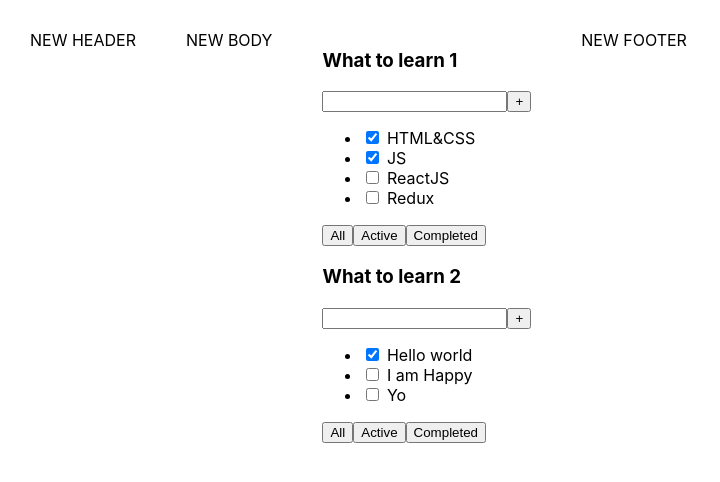
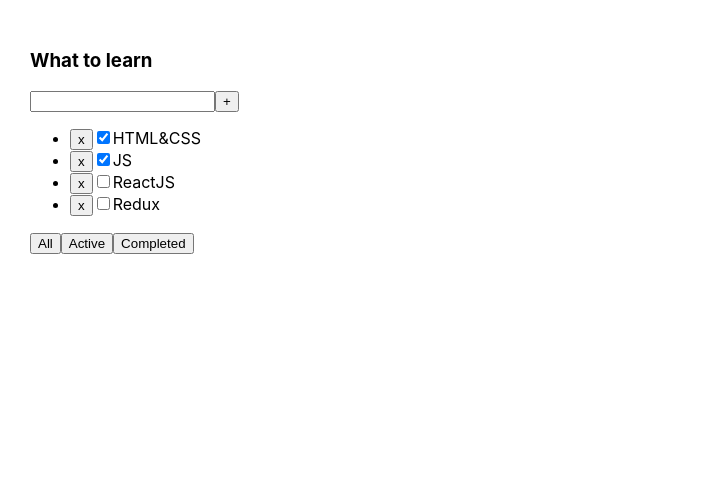
Before and after one commit to XAOC614/todolist, a React (Create React App) app: page / in a window 1280 px wide. Shown: the top 482 px of the page, without its empty margins (0-720 px from the left). Built offline with nearby package versions, Linux system fonts and the light colour scheme.

Commit message:
add buttons filter

```diff
--- a/src/App.tsx
+++ b/src/App.tsx
@@ -1,39 +1,39 @@
-import React from 'react';
+import React, {useState} from 'react';
 import './App.css';
-import {Todolist} from "./Todolist";
-import {Header} from "./site/Header";
-import {Body} from "./site/Body";
-import {Footer} from "./site/Footer";
-
+import {Todolist} from './Todolist';
 
 function App() {
-    const title1 = 'What to learn 1'
-    const title2 = 'What to learn 2'
-    const tasks1 = [
+
+    let [tasks1, setTask1] = useState([
         { id: 1, title: "HTML&CSS", isDone: true },
         { id: 2, title: "JS", isDone: true },
         { id: 3, title: "ReactJS", isDone: false },
         { id: 4, title: "Redux", isDone: false }
-    ]
-    const tasks2 = [
-        { id: 1, title: "Hello world", isDone: true },
-        { id: 2, title: "I am Happy", isDone: false },
-        { id: 3, title: "Yo", isDone: false }
-    ]
+    ])
+
+    let [filtTask, setFiltTask] = useState('ALL')
+    let tasksToDoList = tasks1
+    if(filtTask === "Completed"){
+        tasksToDoList = tasks1.filter(el=>el.isDone)}
+    if(filtTask === "Active"){
+        tasksToDoList = tasks1.filter(el=>!el.isDone)
+    }
+    let filterTask = (taskValue:string) => {
+        setFiltTask(taskValue)
+    }
+    let removeTask =  (taskId:number) => {
+        setTask1(tasks1.filter((f)=> f.id !== taskId))
+    }
 
     return (
         <div className="App">
-            <Header titleForHeader = {'NEW HEADER'}/>
-            <Body titleForBody = {'NEW BODY'}/>
-            <div>
-            <Todolist title={title1} titleNew={100200} tasks={tasks1}/>
-            <Todolist title={title2} tasks={tasks2}/>
-            </div>
-            <Footer titleForFooter = {'NEW FOOTER'}/>
+            <Todolist title={"What to learn"}
+                      tasks={tasksToDoList}
+                      removeTask={removeTask}
+                      filterTask={filterTask}/>
+
         </div>
     );
 }
 
-
-
 export default App;
--- a/src/Todolist.tsx
+++ b/src/Todolist.tsx
@@ -1,40 +1,40 @@
-import React from "react";
-type  TodolistPropsType= {
+import React from 'react';
+
+type TaskType = {
+    id: number
     title: string
-    titleNew?: number
-    tasks: Array<TaskType>
-}
-type TaskType={
-    id:number
-    title:string
-    isDone:boolean
+    isDone: boolean
 }
 
-export const Todolist = (props:TodolistPropsType) => {
-    return (
+type PropsType = {
+    title: string
+    tasks: Array<TaskType>
+    removeTask:(taskId:number)=>void
+    filterTask:(taskValue:string)=>void
+}
 
-            <div>
+export function Todolist(props: PropsType) {
+    return <div>
         <h3>{props.title}</h3>
         <div>
             <input/>
             <button>+</button>
         </div>
         <ul>
-                    { props.tasks.map ((el) => {
-                    return <li><input type='checkbox' checked={el.isDone}/> <span>{el.title}</span></li>
-                } )
+            {props.tasks.map((t)=>{
+            return(<li key={t.id}>
+                <button onClick={()=>props.removeTask(t.id)}>x</button>
+                <input type="checkbox" checked={t.isDone}/>
+                <span>{t.title}</span>
+            </li>)
             }
-                    {/*<li><input type='checkbox' checked={props.tasks[0].isDone}/> <span>{props.tasks[0].title}</span></li>*/}
-                    {/*<li><input type='checkbox' checked={props.tasks[1].isDone}/> <span>{props.tasks[1].title}</span></li>*/}
-                    {/*<li><input type='checkbox' checked={props.tasks[2].isDone}/> <span>{props.tasks[2].title}</span></li>*/}
-
+            )
+            }
         </ul>
         <div>
-                    <button>All</button>
-                    <button>Active</button>
-                    <button>Completed</button>
+            <button onClick={()=>props.filterTask('All')}>All</button>
+            <button onClick={()=>props.filterTask('Active')}>Active</button>
+            <button onClick={()=>props.filterTask('Completed')}>Completed</button>
         </div>
     </div>
-
-    )
 }
--- a/src/index.tsx
+++ b/src/index.tsx
@@ -4,8 +4,7 @@
 import App from './App';
 import * as serviceWorker from './serviceWorker';
 
-ReactDOM.render(
-    <App />,  document.getElementById('root'));
+ReactDOM.render(<App />,  document.getElementById('root'));
 
 // If you want your app to work offline and load faster, you can change
 // unregister() to register() below. Note this comes with some pitfalls.
--- a/src/site/Body.tsx
+++ /dev/null
@@ -1,10 +0,0 @@
-import React from "react";
-
-type BodyPropsType = {
-    titleForBody: string
-}
-export const Body = (props:BodyPropsType) => {
-    return (
-        <div>{props.titleForBody}</div>
-    )
-}
--- a/src/site/Footer.tsx
+++ /dev/null
@@ -1,10 +0,0 @@
-import React from "react";
-
-type FooterPropsType = {
-    titleForFooter: string
-}
-export const Footer = (props:FooterPropsType) => {
-    return (
-        <div>{props.titleForFooter}</div>
-    )
-}
--- a/src/site/Header.tsx
+++ /dev/null
@@ -1,11 +0,0 @@
-import React from "react";
-
-type HeaderPropsType = {
-    titleForHeader : string
-}
-
-export const Header = (props:HeaderPropsType) => {
-    return (
-        <div>{props.titleForHeader}</div>
-    )
-}
```
Lines whose indentation alone changed are shown as unchanged.
